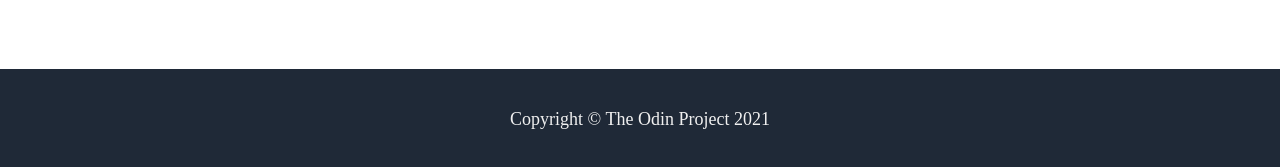
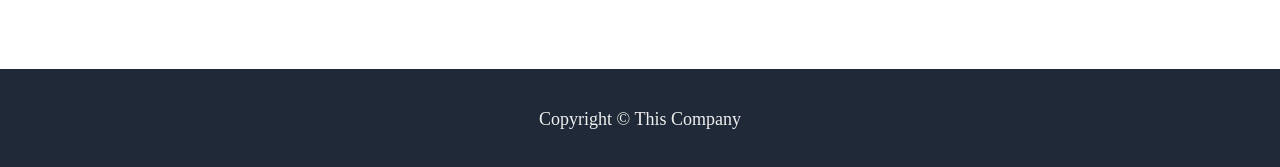
Before and after one commit to Rishizvr/project-landing-page, a plain HTML site: page index.html in a window 1280 px wide. Shown: the part 1779-1946 px from the top of the page. Drawn offline with Linux system fonts and the light colour scheme.

Commit message:
index.html modified by rz

```diff
--- a/index.html
+++ b/index.html
@@ -66,7 +66,7 @@
 				</div>
 			</div>
 			<div class="footer">
-				Copyright &copy; The Odin Project 2021
+				Copyright &copy; This Company
 			</div>
 		</div>
 	</body>
```
